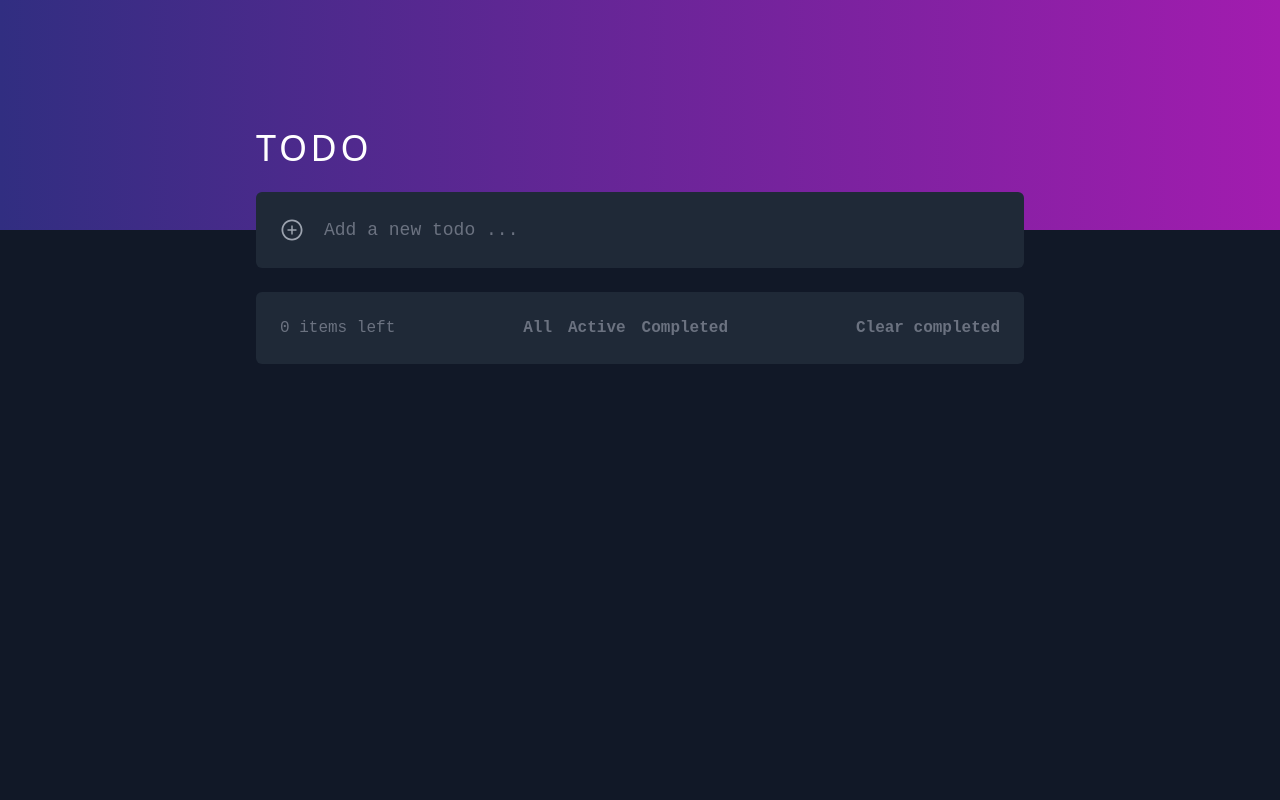
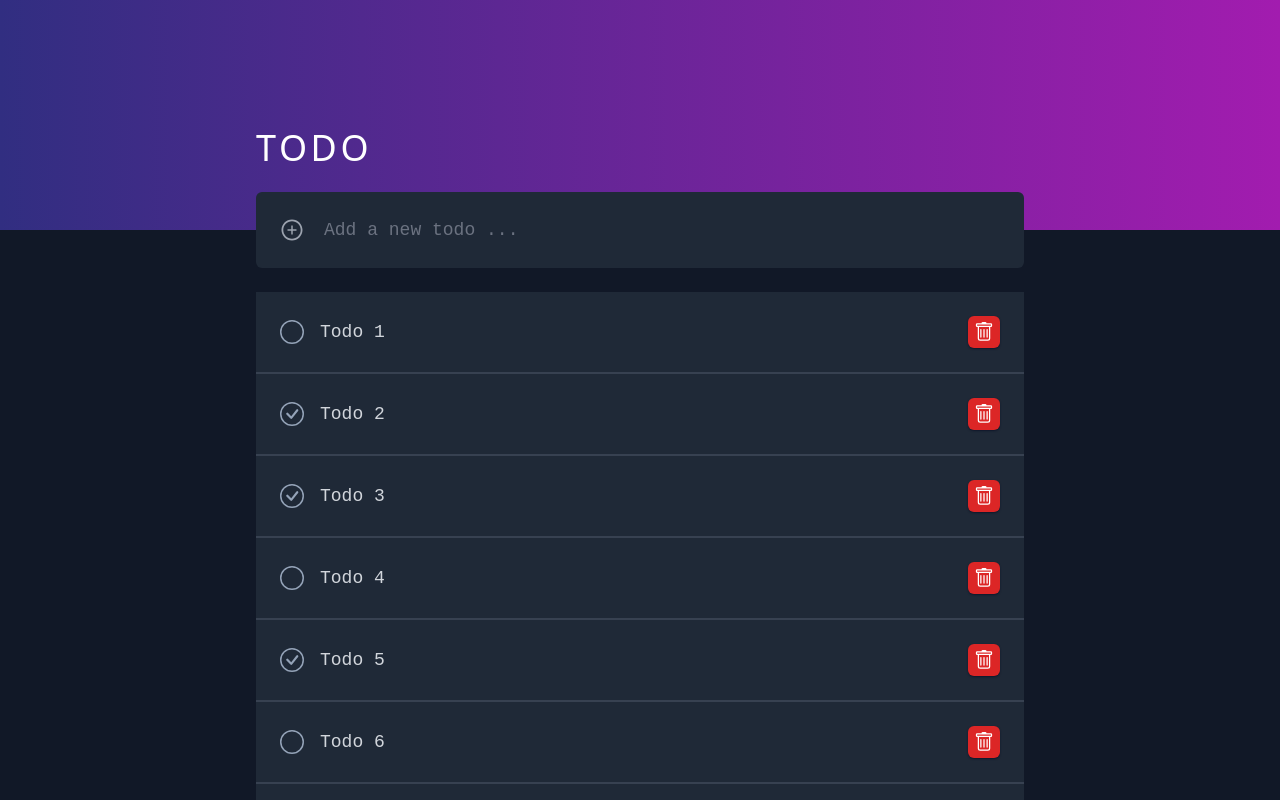
Before and after one commit to dodiz/next-todo-app, a Next.js app: page /todos in a window 1280 px wide. Built offline with nearby package versions, Linux system fonts and the light colour scheme.

Commit message:
fix: redux now works

```diff
--- a/src/features/todosSlice.ts
+++ b/src/features/todosSlice.ts
@@ -11,7 +11,7 @@ import { todos } from "~/data";
  * Reducers
  */
 export const todosSlice = createSlice({
-  initialState: [] as Todo[],
+  initialState: todos as Todo[],
   name: "todos",
   reducers: {
     addTodo: (state, { payload }: PayloadAction<TodoCreate>) => {
@@ -25,25 +25,21 @@ export const todosSlice = createSlice({
       });
     },
     toggleTodo: (state, { payload }: PayloadAction<string>) => {
-      const id = payload;
-      state = state.map((todo) =>
-        todo.id === id
-          ? {
-              ...todo,
-              completed: !todo.completed,
-            }
-          : todo
-      );
+      const todoId = payload;
+      const todo = state.find((todo) => todo.id === todoId);
+      if (todo) {
+        todo.completed = !todo.completed;
+      }
     },
     removeTodo: (state, { payload }: PayloadAction<string>) => {
-      const id = payload;
-      state = state.filter((todo) => todo.id !== id);
+      const todoId = payload;
+      const todoIndex = state.findIndex((todo) => todo.id === todoId);
+      if (todoIndex !== -1) {
+        state.splice(todoIndex, 1);
+      }
     },
     removeCompleted: (state) => {
-      state = state.filter((todos) => !todos.completed);
-    },
-    removeAll: (state) => {
-      state = [];
+      return state.filter((todo) => !todo.completed);
     },
   },
 });
```
